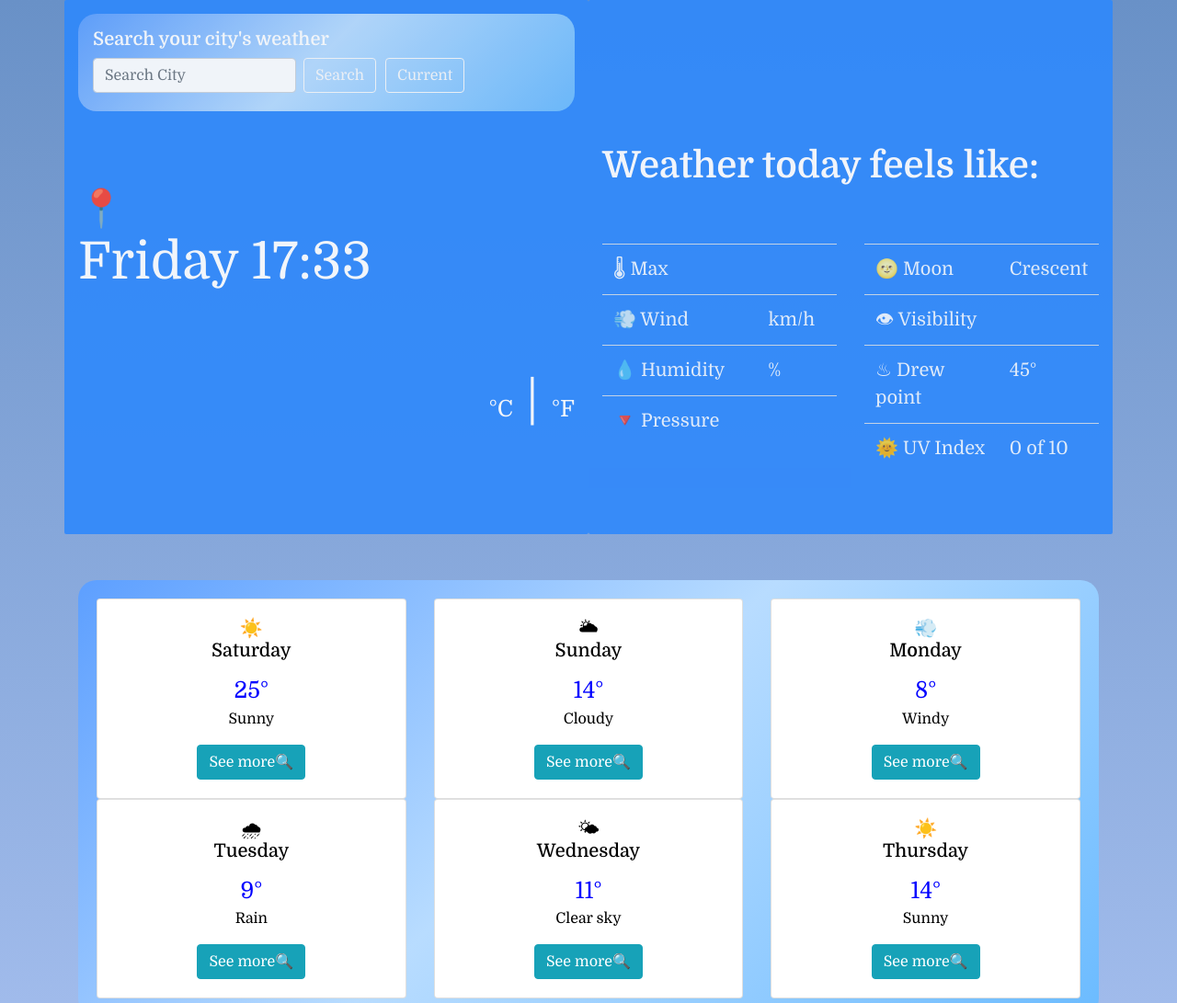
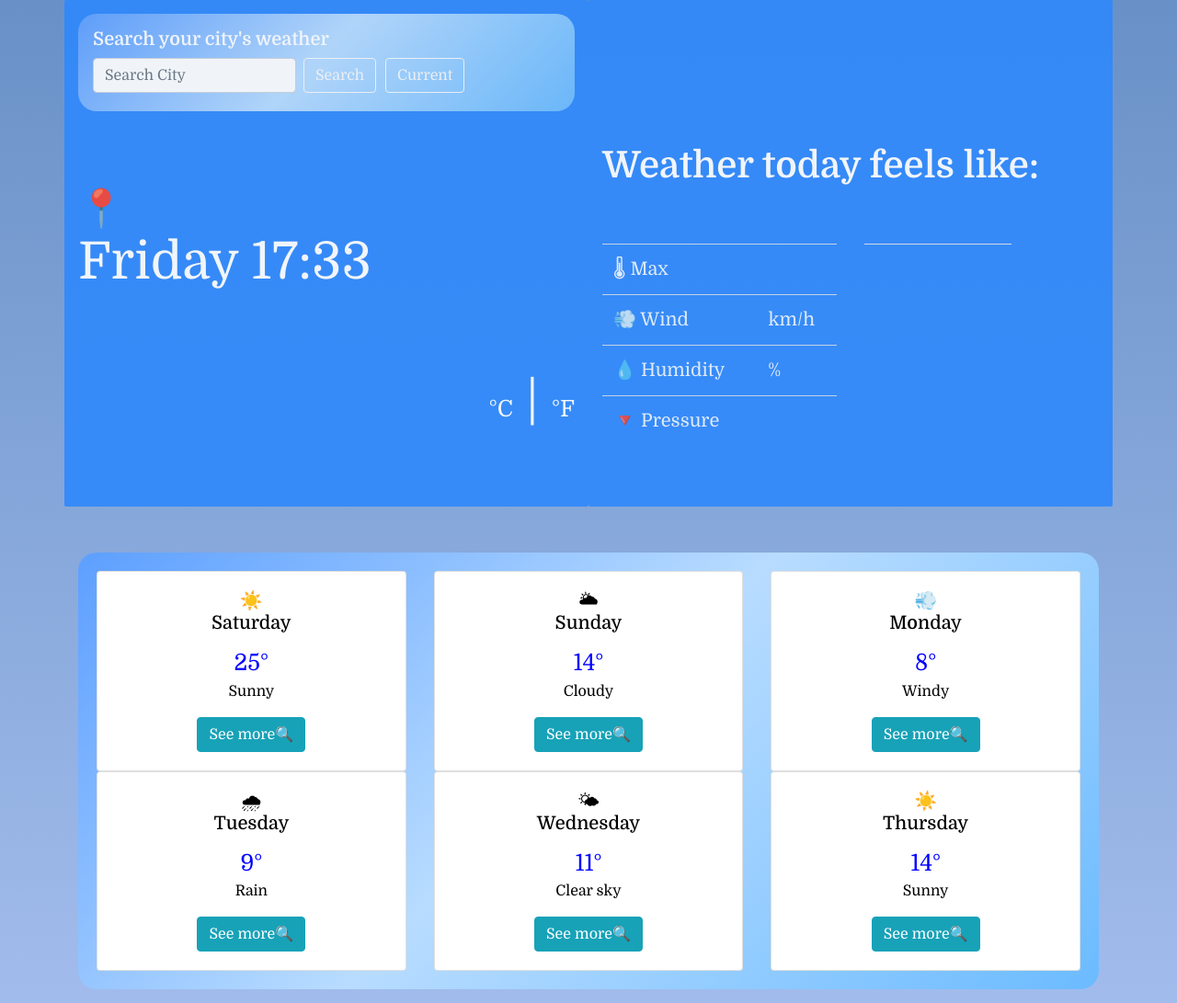
Before and after one commit to MariareneDiaz/WeatherWeb, a plain HTML site: page index.html in a window 1280 px wide. Shown: the top 1091 px of the page at 92% size. Drawn offline with nearby package versions, Linux system fonts and the light colour scheme; no server answers.

Commit message:
Updated table JS

```diff
--- a/index.html
+++ b/index.html
@@ -122,30 +122,21 @@
                   </tbody>
                 </table>
               </div>
-              <div class="col-6">
+              <div class="col-4">
                 <table class="table">
                   <tbody>
                     <tr>
-                      <td>🌝 Moon</td>
-                      <td>Crescent</td>
+
                     </tr>
                     <tr>
+
                       <td>
-                        👁 Visibility
-                      </td>
-                      <td>
-                        <span id="visibility">
 
-                        </span>
                         </td>
                     </tr>
                     <tr>
-                      <td>♨ Drew point</td>
-                      <td>45°</td>
                     </tr>
                     <tr>
-                      <td>️🌞 UV Index</td>
-                      <td>0 of 10</td>
                     </tr>
                   </tbody>
                 </table>
--- a/index.js
+++ b/index.js
@@ -32,7 +32,6 @@ function displayWeatherCondition(response) {
   document.querySelector("#humidity").innerHTML = response.data.main.humidity;
   document.querySelector("#pressure").innerHTML = response.data.main.pressure;
   document.querySelector("#tempMax").innerHTML = response.data.main.temp_max;
-  document.querySelector("#visibility").innerHTML = response.data.visibility;
   document.querySelector("#wind").innerHTML = Math.round(
     response.data.wind.speed
   );
```
